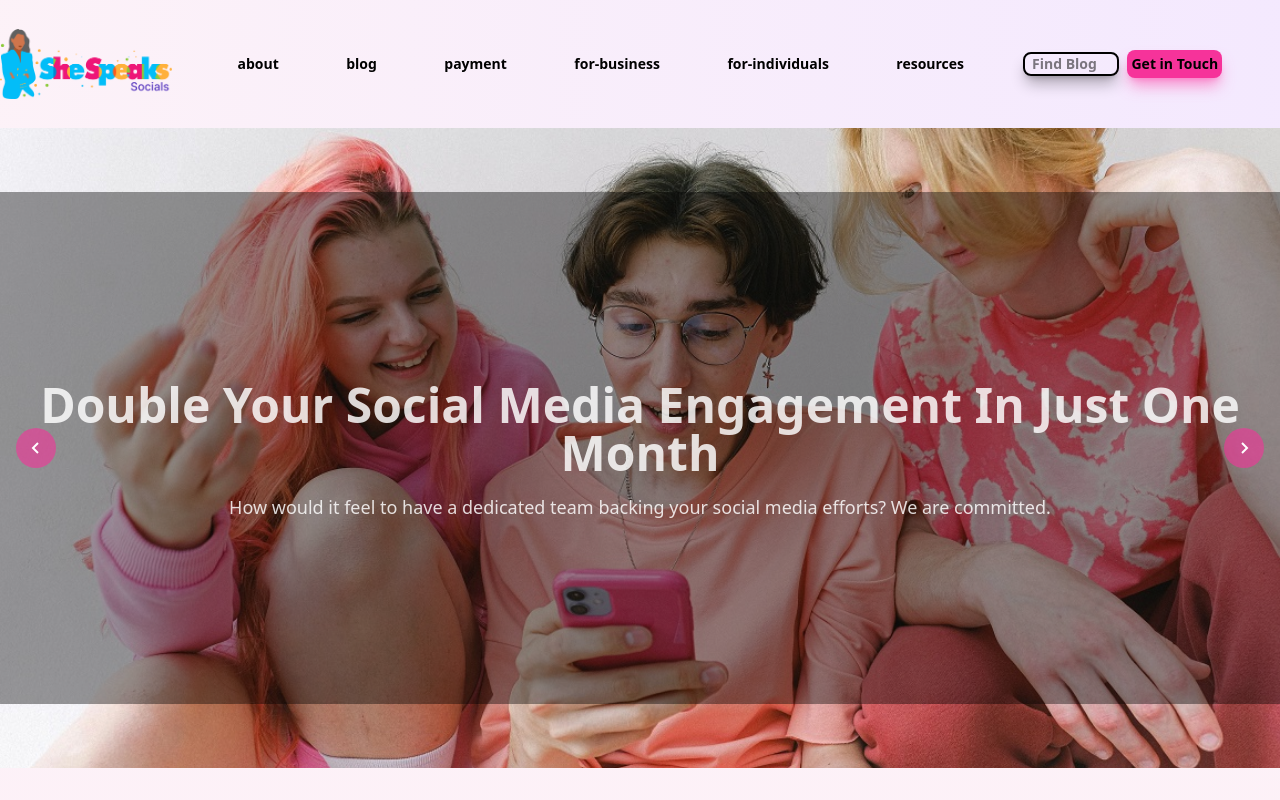
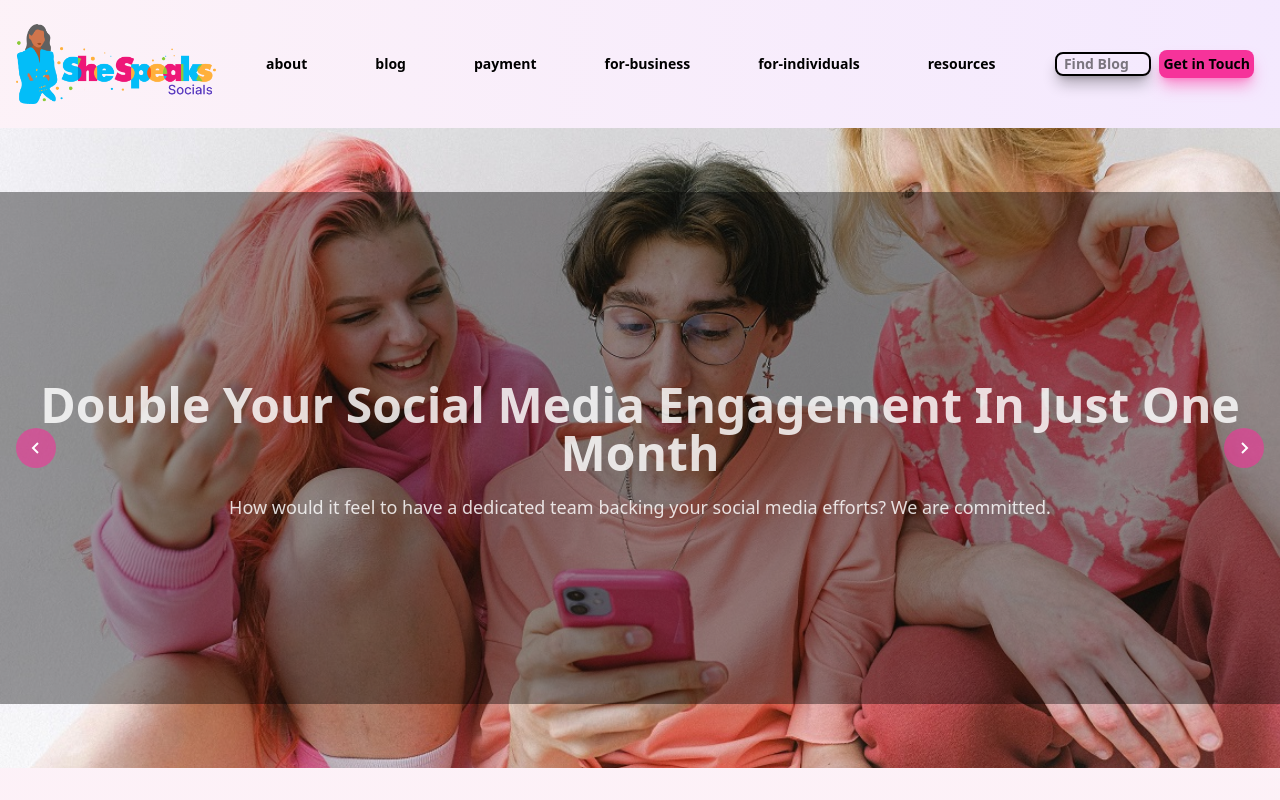
Before and after one commit to MatthewsRicky/shespeaksocial, a Next.js app: page / in a window 1280 px wide. Shown: the top 800 px of the page. Built offline with nearby package versions, Linux system fonts and the light colour scheme.

Commit message:
Navbar update

```diff
--- a/components/Navbar.tsx
+++ b/components/Navbar.tsx
@@ -1,7 +1,7 @@
 "use client"
 import React, {useState} from 'react'
 
-import {BiMenu} from "react-icons/bi";
+import {BiMenu, BiX} from "react-icons/bi";
 
 import Logo from "@/components/Logo";
 import Link from "next/link";
@@ -13,16 +13,27 @@ export default function Navbar() {
 	const [menuOpen, setMenuOpen] = useState(false);
 	const navLinks = [ "about", "blog", "payment", "for-business", "for-individuals", "resources"];
 	return (
-		<div className={`flex font-bold text-sm bg-linear-to-r from-pink-50
-		 90 to-purple-100/90 items-center py-6 justify-between lg:h-32 ${menuOpen ? "h-96 flex  justify-center items-center" : "h-32 lg:-flex"} transition all duration-300`}>
-
-			<span className="">
-				<Logo />
-			</span>
-			<div className="flex h-24 justify-around items-center w-full text-md mx-auto px-8">
+		<nav className={`relative flex font-bold text-sm bg-linear-to-r from-pink-50
+		 90 to-purple-100/90 items-center py-6 justify-between lg:h-32 ${menuOpen ? "h-110 flex  justify-center items-center" : "h-32 lg:-flex"} transition all duration-300`}>
 
 
-				<div className="hidden lg:flex items-center  lg:w-full mx-auto">
+
+
+				<div className="absolute flex-col lg:flex justify-between items-center  w-full mx-auto">
+					<div className="relative flex w-full items-center justify-between">
+						<span className="flex lg:hidden h-fit p-4">
+						<Logo />
+						</span>
+						<button onClick={() => setMenuOpen(!menuOpen)} className="lg:hidden z-20 flex w-fit p-4 rounded-full m-4 bg-pink-500 shadow-emerald-950/60 shadow-md">
+							{menuOpen ? <BiX /> : <BiMenu />}
+						</button>
+					</div>
+
+					<div className="hidden lg:flex h-24 justify-around items-center w-full text-md mx-auto">
+
+						<span className="hidden md:flex h-fit p-4">
+						<Logo />
+						</span>
 
 					{navLinks.map((link) => (
 						<ul key={link} className="flex items-center justify-center mx-auto gap-2">
@@ -45,7 +56,7 @@ export default function Navbar() {
 					<div>
 
 
-						<div className="flex flex-col md:flex-row items-center gap-2  justify-start mx-auto">
+						<div className="flex flex-col md:flex-row items-center gap-6 p-4 justify-start mx-auto">
 
 
 
@@ -63,7 +74,7 @@ export default function Navbar() {
 								))}
 
 								<div className="flex flex-col items-cente gap-2 h-auto  justify-center mx-auto">
-									<input type="search" className="rounded-lg shadow-black/30 shadow-lg border-black border-2 border-solid" placeholder="Find Blog" />
+									<input type="search" className="rounded-lg shadow-black/30 flex text-centershadow-lg border-black border-2 border-solid" placeholder="Find Blog" />
 									<button type="submit" className="bg-pink-500 px-3 shadow-lg shadow-pink-400/70 py-2 rounded-lg">Get in Touch</button>
 								</div>
 							</div>
@@ -75,12 +86,8 @@ export default function Navbar() {
 
 
 			</div>
-			<button onClick={() => setMenuOpen(!menuOpen)} className="lg:hidden z-20 flex w-fit p-4 rounded-full m-4 bg-pink-500 shadow-emerald-950/60 shadow-md">
-				<span>
-					<BiMenu />
-				</span>
-			</button>
-		</div>
+
+		</nav>
 
 
 	)
```
